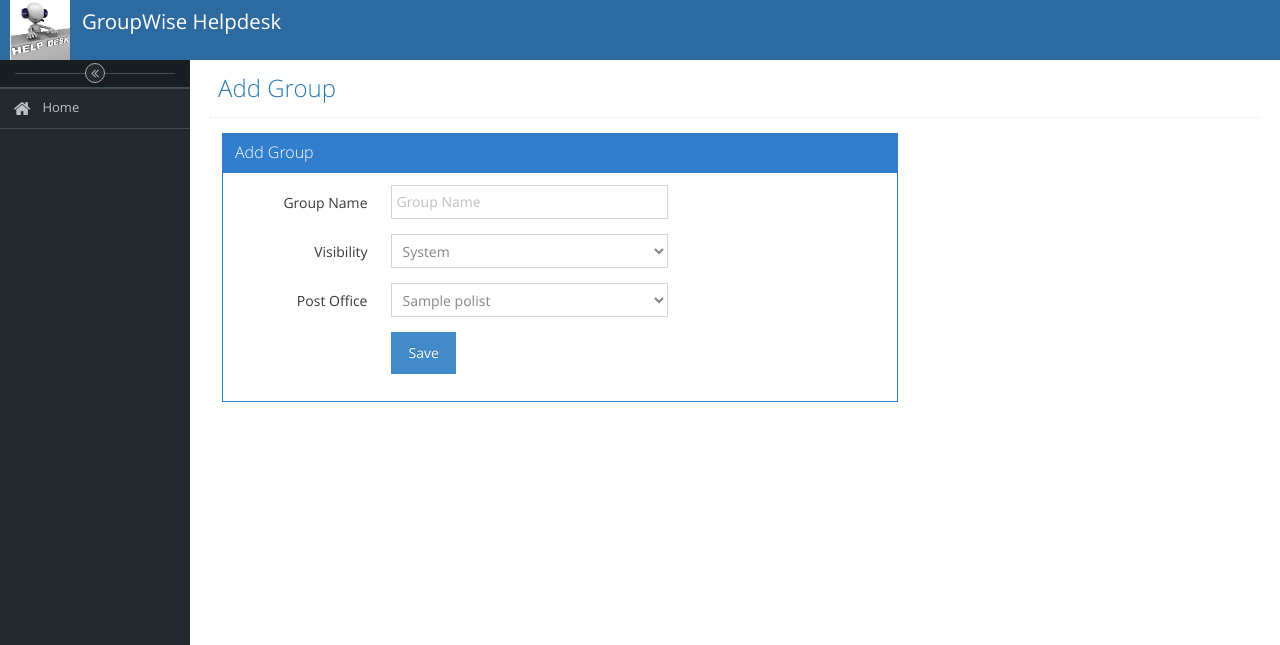
After one commit to mblackhamgw/gwhelpdesk, a Django app: template helpdesk/templates/helpdesk/addgroup.html in a window 1280 px wide. The commit adds this page. Shown: the top 645 px of the page. Run offline with Django 3.2, Linux system fonts and the light colour scheme; the template is opened without the code that fills it: most values are stand-ins (such as "Sample title", 1, 10 or a date in 2020); some libraries are stand-ins or nearby versions.

Commit message:
changes for groups

```diff
--- /dev/null
+++ b/helpdesk/templates/helpdesk/addgroup.html
@@ -0,0 +1,80 @@
+{% extends 'helpdesk/base.html' %}
+{% block content %}
+{% load staticfiles %}
+<div class="page-header">
+    <h1>Add Group </h1>
+</div><!-- /.page-header -->
+<div class="col-xs-8 ">
+    <div class="widget-box widget-color-blue">
+        <div class="widget-header">
+            <h5 class="widget-title bigger lighter">Add Group</h5>
+        </div>
+
+        <div class="widget-body">
+            <div class="widget-main">
+
+                 </h5>
+                <form name="addgroupform" method="post" action="" class="form-horizontal">
+                     {% csrf_token %}
+
+                <div class="row">
+
+                    <div class="row">
+                <div class="form-group">
+                    <label class="col-md-3 control-label">Group Name</label>
+                    <div class="col-md-5">
+                        <input class="form-control" type="text" name="name" placeholder="Group Name"/>
+                    </div>
+                </div>
+
+
+
+                <div class="form-group">
+                    <label class="col-md-3 control-label">Visibility</label>
+                    <div class="col-md-5">
+                        <select  class="form-control" name="visibility">
+
+                            <option value="SYSTEM">System</option>
+                            <option value="DOMAIN">Domain</option>
+                            <option value="POST_OFFICE">Post Office</option>
+                            <option value="NONE">None</option>
+
+                        </select>
+                    </div>
+                 </div>
+
+                 <div class="form-group">
+                    <label class="col-md-3 control-label">Post Office</label>
+                    <div class="col-md-5">
+                        <select  class="form-control" name="postOfficeName">
+                            {% for po in polist %}
+                                {% if po.external == True %}
+                                    <option value="{{ po.url }}">{{ po.name }} (External)</option>
+                                {% else %}
+                                    <option value="{{ po.url }}">{{ po.name }}</option>
+                                {% endif %}
+
+                            {% endfor %}
+                        </select>
+                    </div>
+                 </div>
+
+                <div class="card-footer">
+                    <div class="form-group">
+                        <label class="col-md-3"></label>
+                        <div class="col-md-9">
+                            <button type="submit" class="btn btn-fill btn-primary">
+                                Save
+                            </button>
+                        </div>
+                    </div>
+
+                </div>
+
+                </form>
+            </div>
+        </div>
+    </div>
+</div>
+
+{% endblock %}
```
Also changed, not shown: helpdesk/templates/helpdesk/addgrpmember.html (added, +110 -0 lines), helpdesk/templates/helpdesk/groupdetails.html (+13 -0 lines), helpdesk/templates/helpdesk/grouplist.html (+55 -3 lines).
